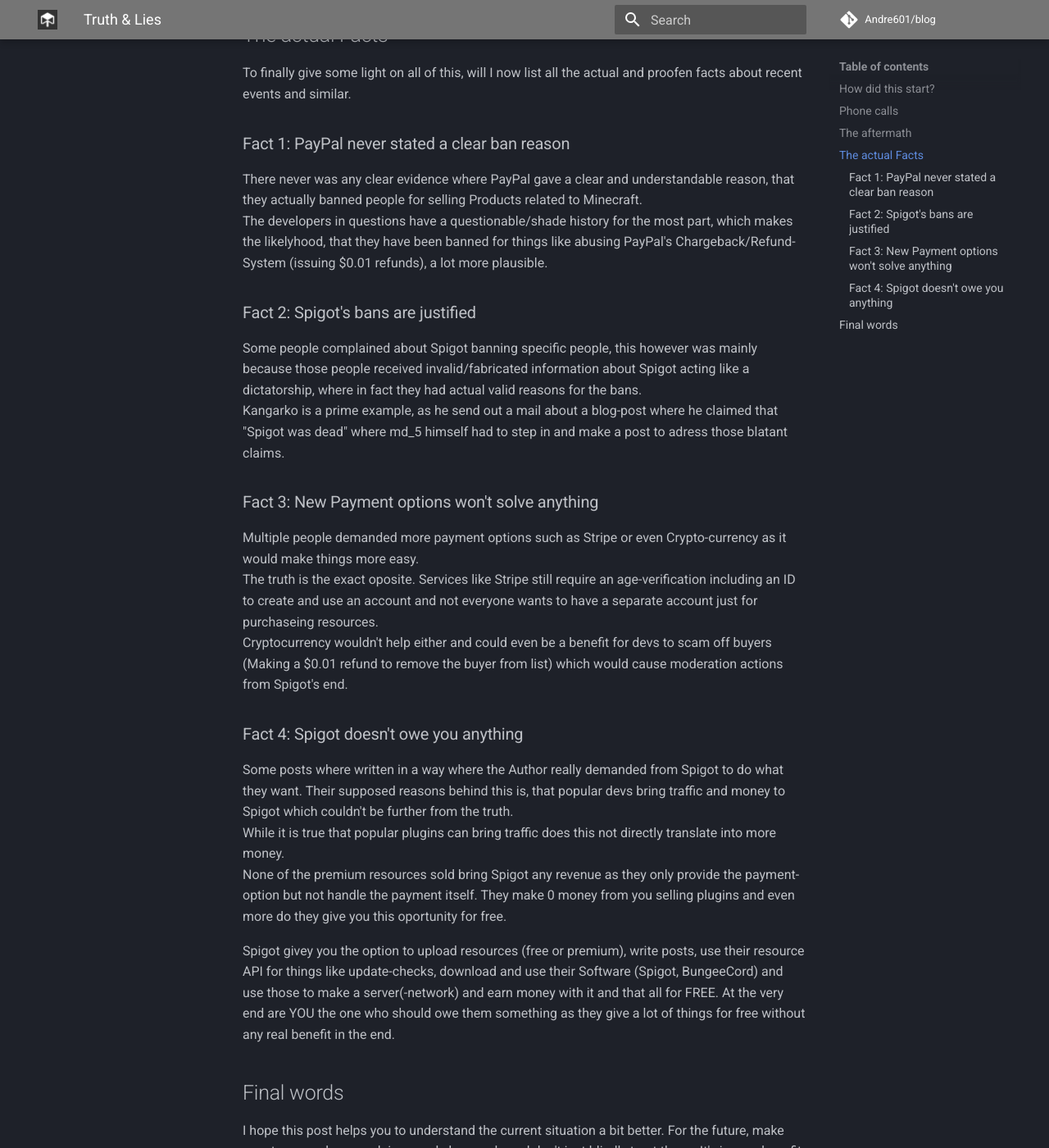
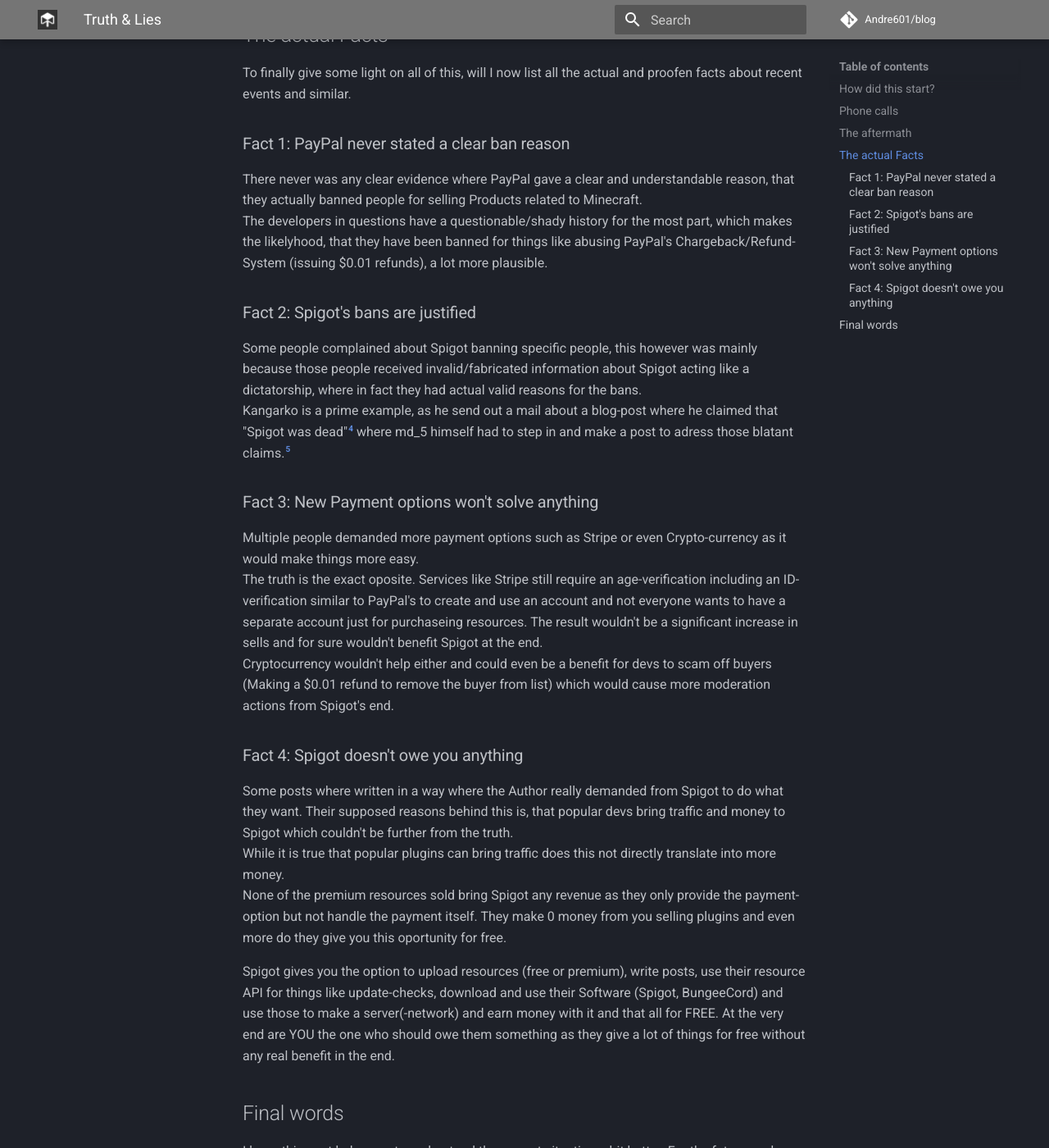
Before and after one commit to Andre601/blog, an MkDocs documentation site: the page built from docs/posts/truth-and-lies.md, in a window 1280 px wide and 1400 px high, scrolled down 1227 px. Shown: the whole window at 82% size. Built offline with MkDocs 1.6.1 and Material for MkDocs 9.7.7, drawn with Linux system fonts in a browser that asks for light colours; comment, search, counter and statistics services are not loaded; some of the changed text lies outside the part shown.

Commit message:
Add footnotes

```diff
--- a/docs/posts/truth-and-lies.md
+++ b/docs/posts/truth-and-lies.md
@@ -10,8 +10,8 @@
 There have been several posts and claims regarding PayPal where they are "banning the selling of products related to Minecraft" which isn't true at all, but I'll talk about why in a bit.
 
 ## How did this start?
-This started (or at least became more popular) when Songoda, a group of plugin developers under Brianna, owner of Songoda, has been banned by PayPal. They announced this on their Discord and made the claim there, which caused an outrage from fans but also some developers as they now feared to lose a possible income if not even their PayPal account.
-The majority of developers and the majority of the community however made the right thing, which was to contact both PayPal and Mojang over various methods to request some clarification. On both ends did they receive the response, that those claims aren't true and are fabricated.
+This started (or at least became more popular) when Songoda, a group of plugin developers under Brianna, the owner of Songoda, has been banned by PayPal. They announced this on their Discord and made the claim there, which caused an outrage from fans but also some developers as they now feared to lose a possible income if not even their PayPal account.
+The majority of developers and the majority of the community however made the right thing, which was to contact both PayPal and Mojang over various methods like social-media (Twitter) or E-Mail to request some clarification. On both ends did they receive the response, that those claims aren't true and are fabricated.
 
 ## Phone calls
 To "proof" that they are right did Songoda later post a recording of a supposed Phonecall with a PayPal-Employee, where he confirmed their claims.
@@ -20,32 +20,40 @@
 ## The aftermath
 A few months later did the above got fired up again, when different developers reported that they have been banned by PayPal.
 As in the other case were those devs extremely vague about the actual reason and because of PayPal not mentioning a clear reason was it promptly assumed, that PayPal is indeed banning people that sell products related to Minecraft.
-But just as before was there no clear evidence to support this. This however didn't stop people to create thread after thread, demanding from Spigot to "Treat developers fairly" or to add a new payment option, without doing actual fact-checking first.
+But just as before was there no clear evidence to support this. This however didn't stop people to create thread after thread, demanding from Spigot to "Treat developers fairly"[^1] or to add a new payment option[^2], without doing actual fact-checking first.
 
-There was even a Change.org petition made to demand a change, while the people completely forget the facts.
+There was even a Change.org petition[^3] made to demand a change, while the people completely forget the facts.
 
 ## The actual Facts
 To finally give some light on all of this, will I now list all the actual and proofen facts about recent events and similar.
 
 ### Fact 1: PayPal never stated a clear ban reason
 There never was any clear evidence where PayPal gave a clear and understandable reason, that they actually banned people for selling Products related to Minecraft.
-The developers in questions have a questionable/shade history for the most part, which makes the likelyhood, that they have been banned for things like abusing PayPal's Chargeback/Refund-System (issuing $0.01 refunds), a lot more plausible.
+The developers in questions have a questionable/shady history for the most part, which makes the likelyhood, that they have been banned for things like abusing PayPal's Chargeback/Refund-System (issuing $0.01 refunds), a lot more plausible.
 
 ### Fact 2: Spigot's bans are justified
 Some people complained about Spigot banning specific people, this however was mainly because those people received invalid/fabricated information about Spigot acting like a dictatorship, where in fact they had actual valid reasons for the bans.
-Kangarko is a prime example, as he send out a mail about a blog-post where he claimed that "Spigot was dead" where md_5 himself had to step in and make a post to adress those blatant claims.
+Kangarko is a prime example, as he send out a mail about a blog-post where he claimed that "Spigot was dead"[^4] where md_5 himself had to step in and make a post to adress those blatant claims.[^5]
 
 ### Fact 3: New Payment options won't solve anything
 Multiple people demanded more payment options such as Stripe or even Crypto-currency as it would make things more easy.
-The truth is the exact oposite. Services like Stripe still require an age-verification including an ID to create and use an account and not everyone wants to have a separate account just for purchaseing resources.
-Cryptocurrency wouldn't help either and could even be a benefit for devs to scam off buyers (Making a $0.01 refund to remove the buyer from list) which would cause moderation actions from Spigot's end.
+The truth is the exact oposite. Services like Stripe still require an age-verification including an ID-verification similar to PayPal's to create and use an account and not everyone wants to have a separate account just for purchaseing resources. The result wouldn't be a significant increase in sells and for sure wouldn't benefit Spigot at the end.
+Cryptocurrency wouldn't help either and could even be a benefit for devs to scam off buyers (Making a $0.01 refund to remove the buyer from list) which would cause more moderation actions from Spigot's end.
 
 ### Fact 4: Spigot doesn't owe you anything
 Some posts where written in a way where the Author really demanded from Spigot to do what they want. Their supposed reasons behind this is, that popular devs bring traffic and money to Spigot which couldn't be further from the truth.
 While it is true that popular plugins can bring traffic does this not directly translate into more money.
 None of the premium resources sold bring Spigot any revenue as they only provide the payment-option but not handle the payment itself. They make 0 money from you selling plugins and even more do they give you this oportunity for free.
 
-Spigot givey you the option to upload resources (free or premium), write posts, use their resource API for things like update-checks, download and use their Software (Spigot, BungeeCord) and use those to make a server(-network) and earn money with it and that all for FREE. At the very end are YOU the one who should owe them something as they give a lot of things for free without any real benefit in the end.
+Spigot gives you the option to upload resources (free or premium), write posts, use their resource API for things like update-checks, download and use their Software (Spigot, BungeeCord) and use those to make a server(-network) and earn money with it and that all for FREE. At the very end are YOU the one who should owe them something as they give a lot of things for free without any real benefit in the end.
 
 ## Final words
 I hope this post helps you to understand the current situation a bit better. For the future, make sure to second-guess claims made by people and don't just blindly trust those. It's in your benefit and the benefit of others to not make lies spread and cause drama.
+
+<!-- Footnotes -->
+
+[^1]: https://www.spigotmc.org/threads/477722/
+[^2]: https://www.spigotmc.org/threads/361908/
+[^3]: https://www.change.org/p/md-5-treat-developers-fairly
+[^4]: https://www.spigotmc.org/threads/478370/ (See also [My Blog Post](/blog/posts/in-defense-of-spigotmc))
+[^5]: https://www.spigotmc.org/threads/478408/
```
